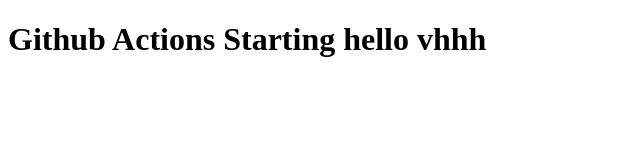
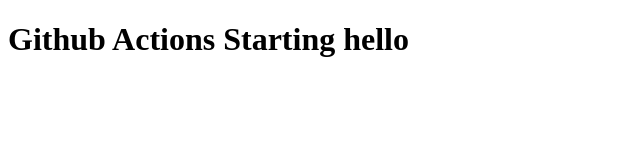
Before and after one commit to msojib/test, a plain HTML site: page index.html in a window 1280 px wide. Shown: the whole page, without its empty margins (0-640 px from the left). Drawn offline with Linux system fonts and the light colour scheme.

Commit message:
update text

```diff
--- a/index.html
+++ b/index.html
@@ -8,6 +8,6 @@
 
 </head>
 <body>
-    <h1>Github Actions Starting  hello vhhh</h1>
+    <h1>Github Actions Starting  hello</h1>
 </body>
 </html>
```
